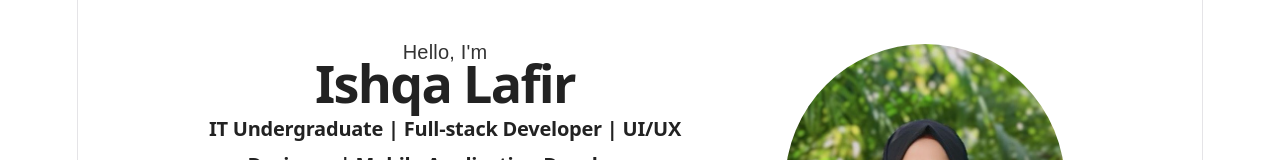
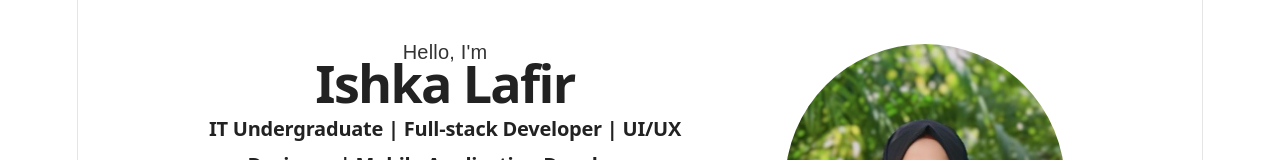
Before and after one commit to ishqafathima/My-Portfolio, a React (Vite) app: page /home in a window 1280 px wide. Shown: the part 251-411 px from the top of the page. Built offline with nearby package versions, Linux system fonts and the light colour scheme.

Commit message:
update portfolio

```diff
--- a/src/sections/Home/Home.jsx
+++ b/src/sections/Home/Home.jsx
@@ -11,7 +11,7 @@ function Home() {
           <p className="hello">Hello, I'm</p>
 
           <h1 className="name">
-            Ishqa Lafir
+            Ishka Lafir
           </h1>
 
           <h2 className="role">
```
